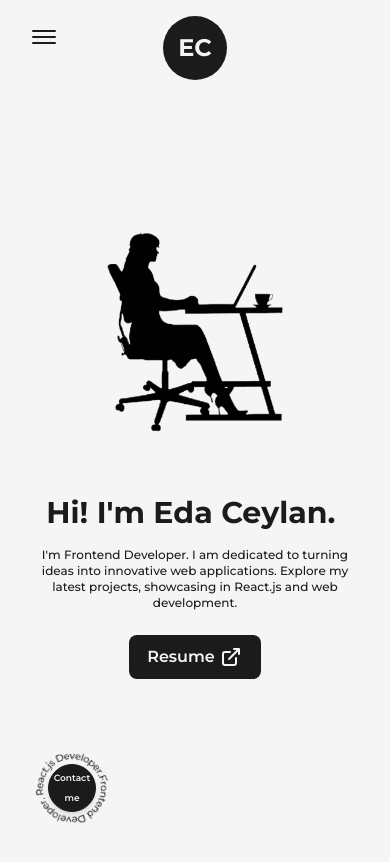
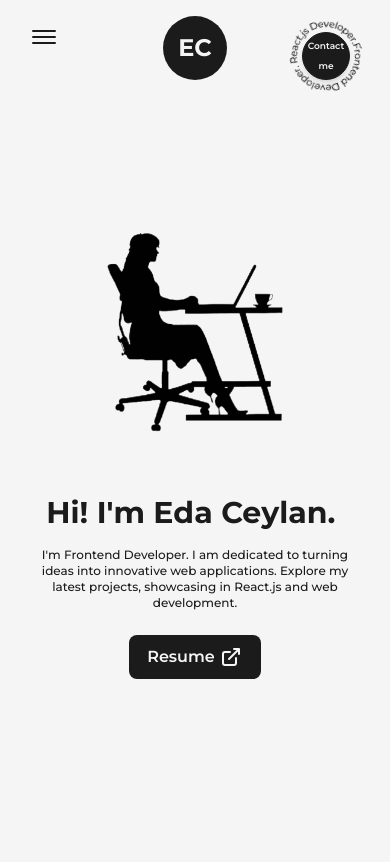
Before and after one commit to edaceylnn/portfolio, a Next.js app: page / in a window 390 px wide. Shown: the top 862 px of the page. Built offline with nearby package versions, Linux system fonts and the light colour scheme.

Commit message:
Add files via upload

```diff
--- a/src/components/HireMe.js
+++ b/src/components/HireMe.js
@@ -6,10 +6,7 @@
 
 const HireMe = () => {
   return (
-
-
-    <div className="fixed left-4 bottom-4 flex items-center justify-center overflow-hidden md:bottom-0 md:absolute">
-
+    <div className="fixed left-4 bottom-4 flex items-center justify-center overflow-hidden md:right-2 md:left-auto md:top-0 md:bottom-auto md:absolute">
       <div className="w-48 h-auto flex items-center justify-center relative md:w-28">
         <CircularText className={"fill-dark animate-spin-slow"} />
 
```
